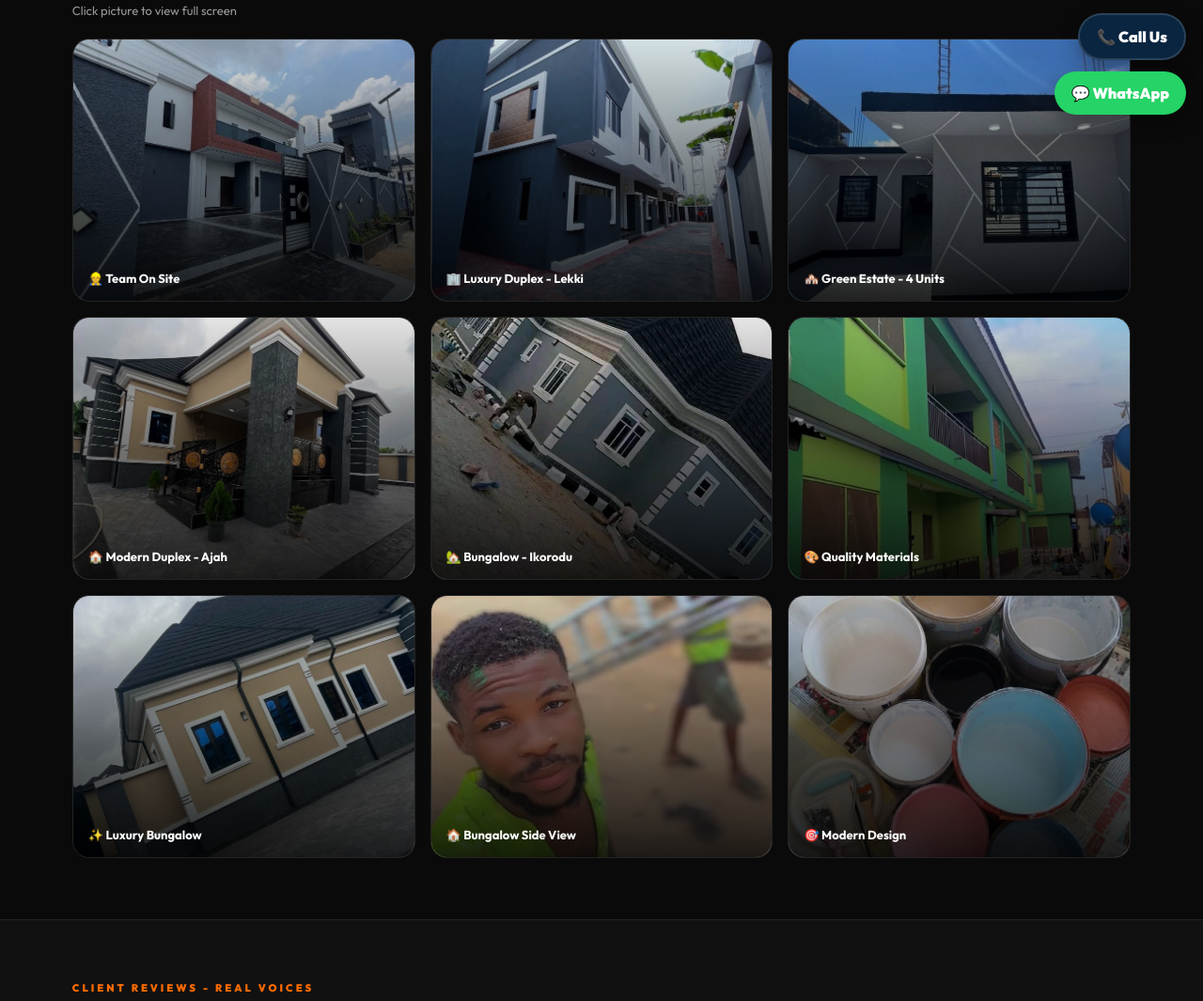
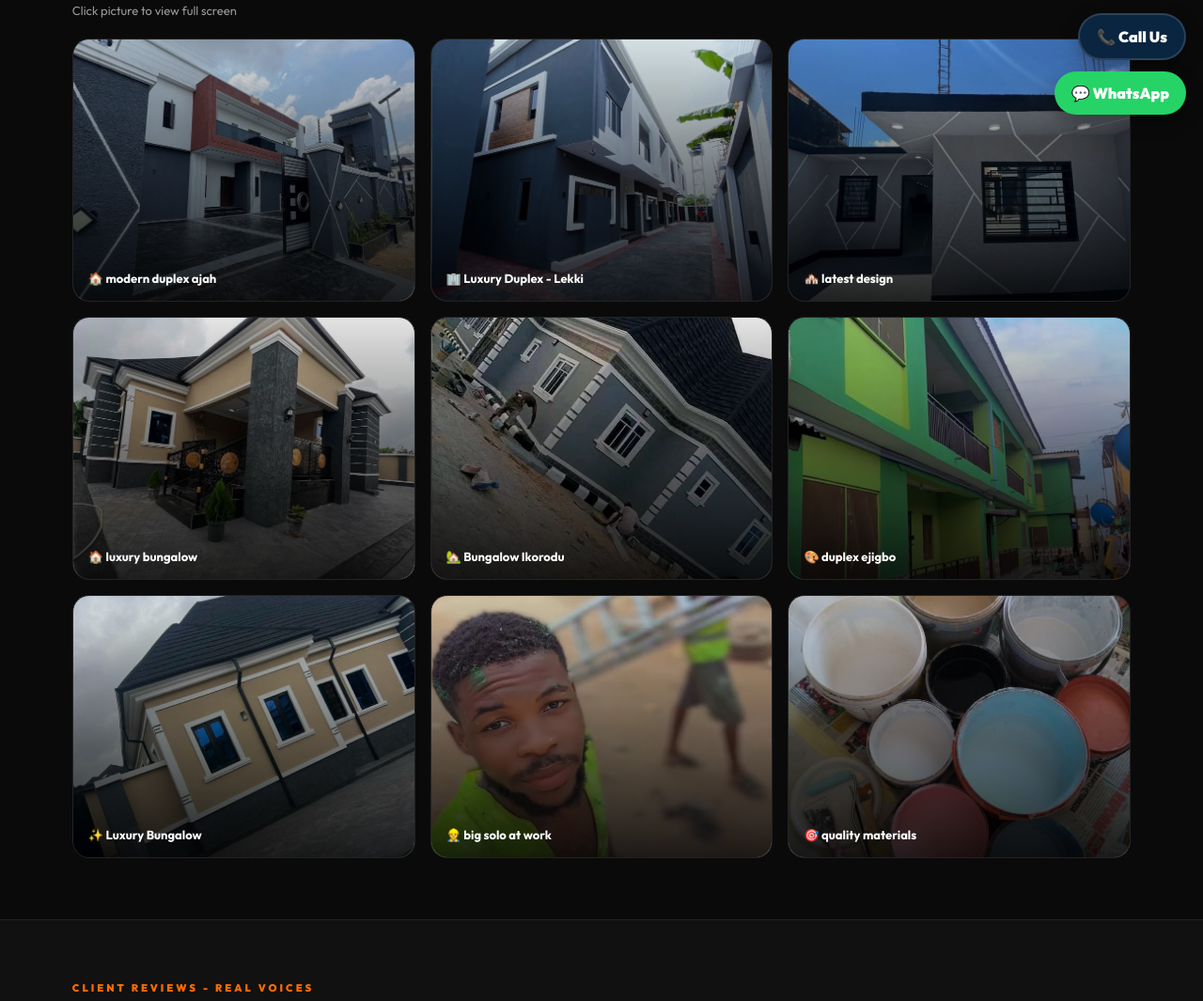
Before and after one commit to big-solo/solo-paints-new, a website: page index.html in a window 1280 px wide. Shown: the part 660-1725 px from the top of the page at 94% size. Drawn offline with nearby package versions, Linux system fonts and the light colour scheme.

Commit message:
arrange photos correctly

```diff
--- a/index.html
+++ b/index.html
@@ -586,7 +586,7 @@
       style="background-image: url(&quot;project1.jpg&quot;)"
       onclick="openLB('project1.jpg')"
     >
-      <b>👷 Team On Site</b>
+      <b>🏠 modern duplex ajah</b>
     </div>
     <div
       class="port"
@@ -600,28 +600,28 @@
       style="background-image: url(&quot;project3.jpg&quot;)"
       onclick="openLB('project3.jpg')"
     >
-      <b>🏘️ Green Estate - 4 Units</b>
+      <b>🏘️ latest design</b>
     </div>
     <div
       class="port"
       style="background-image: url(&quot;project4.jpg&quot;)"
       onclick="openLB('project4.jpg')"
     >
-      <b>🏠 Modern Duplex - Ajah</b>
+      <b>🏠 luxury bungalow</b>
     </div>
     <div
       class="port"
       style="background-image: url(&quot;project5.jpg&quot;)"
       onclick="openLB('project5.jpg')"
     >
-      <b>🏡 Bungalow - Ikorodu</b>
+      <b>🏡 Bungalow Ikorodu</b>
     </div>
     <div
       class="port"
       style="background-image: url(&quot;project6.jpg&quot;)"
       onclick="openLB('project6.jpg')"
     >
-      <b>🎨 Quality Materials</b>
+      <b>🎨 duplex ejigbo </b>
     </div>
     <div
       class="port"
@@ -635,14 +635,14 @@
       style="background-image: url(&quot;project8.jpg&quot;)"
       onclick="openLB('project8.jpg')"
     >
-      <b>🏠 Bungalow Side View</b>
+      <b>👷 big solo at work</b>
     </div>
     <div
       class="port"
       style="background-image: url(&quot;project9.jpg&quot;)"
       onclick="openLB('project9.jpg')"
     >
-      <b>🎯 Modern Design</b>
+      <b>🎯 quality materials</b>
     </div>
   </div>
 </section>
```
